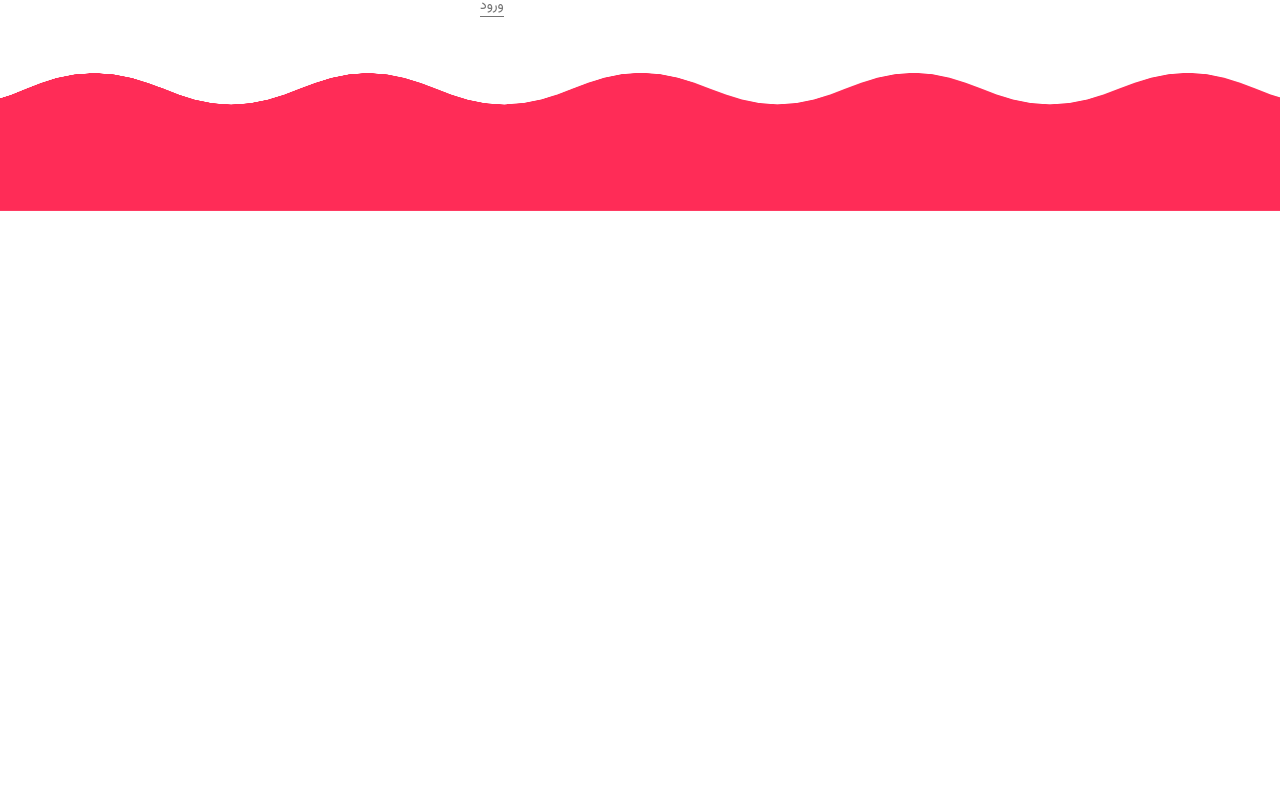
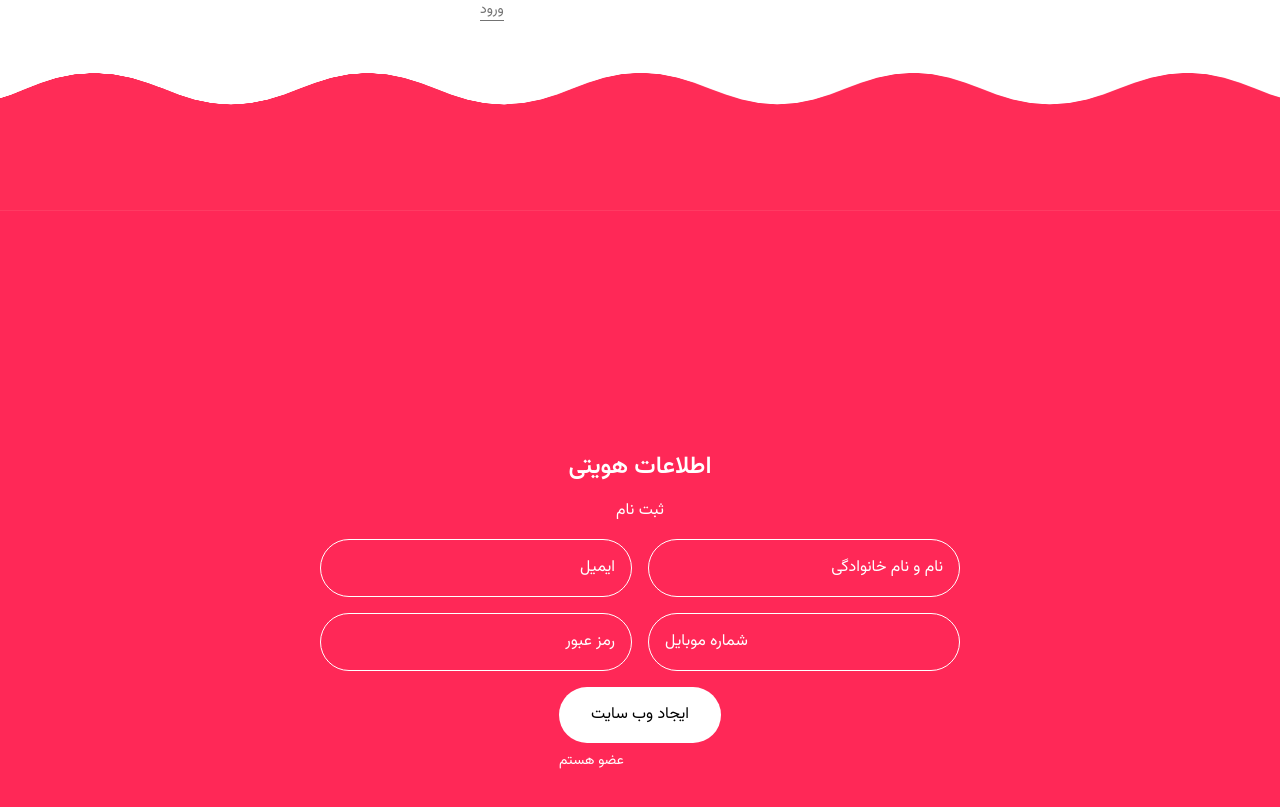
Before and after one commit to arshaan-abh/portal, a Next.js app: page / in a window 1280 px wide. Shown: the part 1389-2196 px from the top of the page. Before the commit the page ends 1600 px from the top, so only its background shows below. Built offline with nearby package versions, Linux system fonts and the light colour scheme.

Commit message:
implement design

```diff
--- a/package.json
+++ b/package.json
@@ -23,7 +23,8 @@
     "bezier-easing": "^2.1.0",
     "next": "14.0.4",
     "react": "^18",
-    "react-dom": "^18"
+    "react-dom": "^18",
+    "sharp": "^0.33.2"
   },
   "devDependencies": {
     "@types/node": "^20.10.6",
--- a/src/app/page.tsx
+++ b/src/app/page.tsx
@@ -2,12 +2,14 @@ import type { FC } from "react";
 import ScrollSnap from "@src/components/scroll-snap";
 import HeroSection from "@src/components/hero-section";
 import Step1Section from "@src/components/step-1-section";
+import Step2Section from "@src/components/step-2-section";
 
 const Home: FC = () => {
   return (
     <ScrollSnap duration={1000} cubicBezier={[0.4, 0, 0.2, 1]}>
       <HeroSection />
       <Step1Section />
+      <Step2Section />
     </ScrollSnap>
   );
 };
--- a/src/components/step-1-section.tsx
+++ b/src/components/step-1-section.tsx
@@ -54,7 +54,7 @@ const Step: FC<StepProps> = ({
   return (
     <>
       {image}
-      <h3 className="text-2xl font-semibold text-white">{title}</h3>
+      <h3 className="mb-2 text-2xl font-semibold text-white">{title}</h3>
       <div className="flex w-1/4 flex-col gap-2">
         <input
           type={inputType}
--- /dev/null
+++ b/src/components/step-2-section.tsx
@@ -0,0 +1,40 @@
+import type { FC } from "react";
+
+const Step2Section: FC = () => {
+  return (
+    <div className="flex flex-col items-center justify-center gap-4 bg-red text-white">
+      <h3 className="text-2xl font-semibold">اطلاعات هویتی</h3>
+      <div>ثبت نام</div>
+      <div className="grid w-1/2 grid-cols-2 grid-rows-2 gap-4">
+        <input
+          type="text"
+          placeholder="نام و نام خانوادگی"
+          className="rounded-full border border-white bg-transparent p-4 text-start placeholder:text-white"
+        />
+        <input
+          type="email"
+          placeholder="ایمیل"
+          className="rounded-full border border-white bg-transparent p-4 text-start placeholder:text-white"
+        />
+        <input
+          type="tel"
+          placeholder="شماره موبایل"
+          className="rounded-full border border-white bg-transparent p-4 text-start placeholder:text-white"
+        />
+        <input
+          type="password"
+          placeholder="رمز عبور"
+          className="rounded-full border border-white bg-transparent p-4 text-start placeholder:text-white"
+        />
+      </div>
+      <div className="flex flex-col gap-2">
+        <a className="rounded-full bg-white px-8 py-4 text-black">
+          ایجاد وب سایت
+        </a>
+        <a className="text-end text-sm text-white">عضو هستم</a>
+      </div>
+    </div>
+  );
+};
+
+export default Step2Section;
```
Also changed, not shown: public/down-small.png (added), 1 other file (tests, documents, lock files or other folders).
